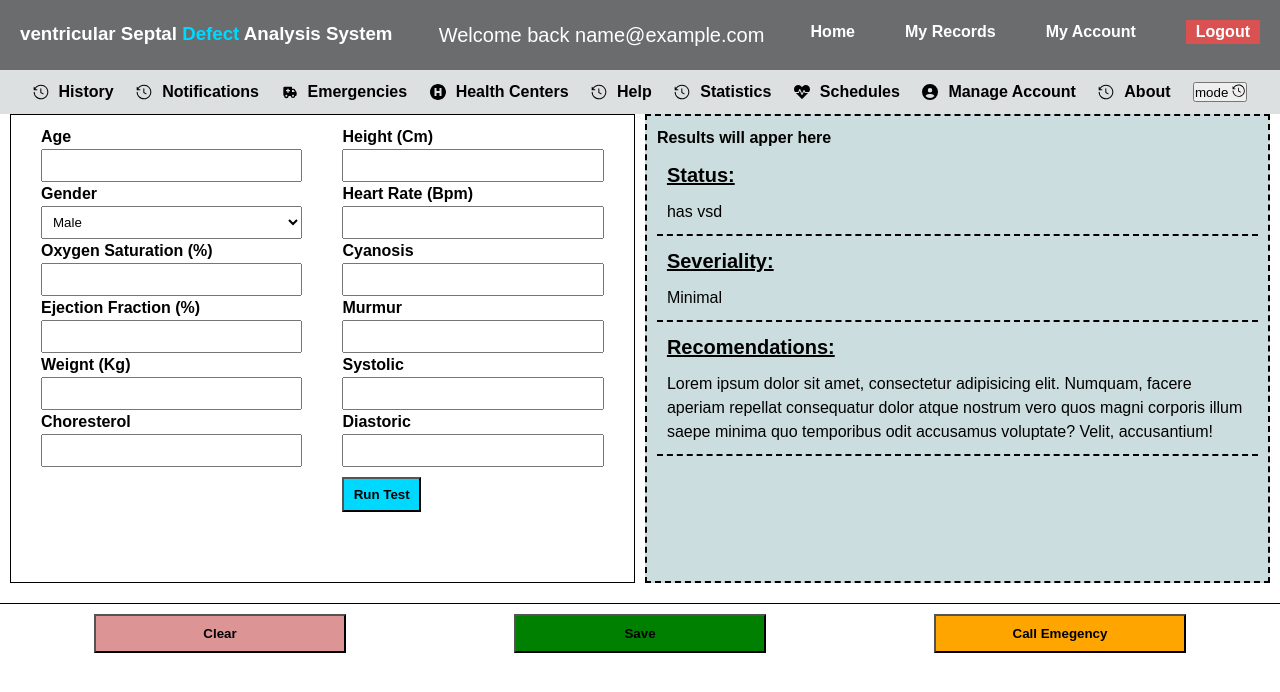
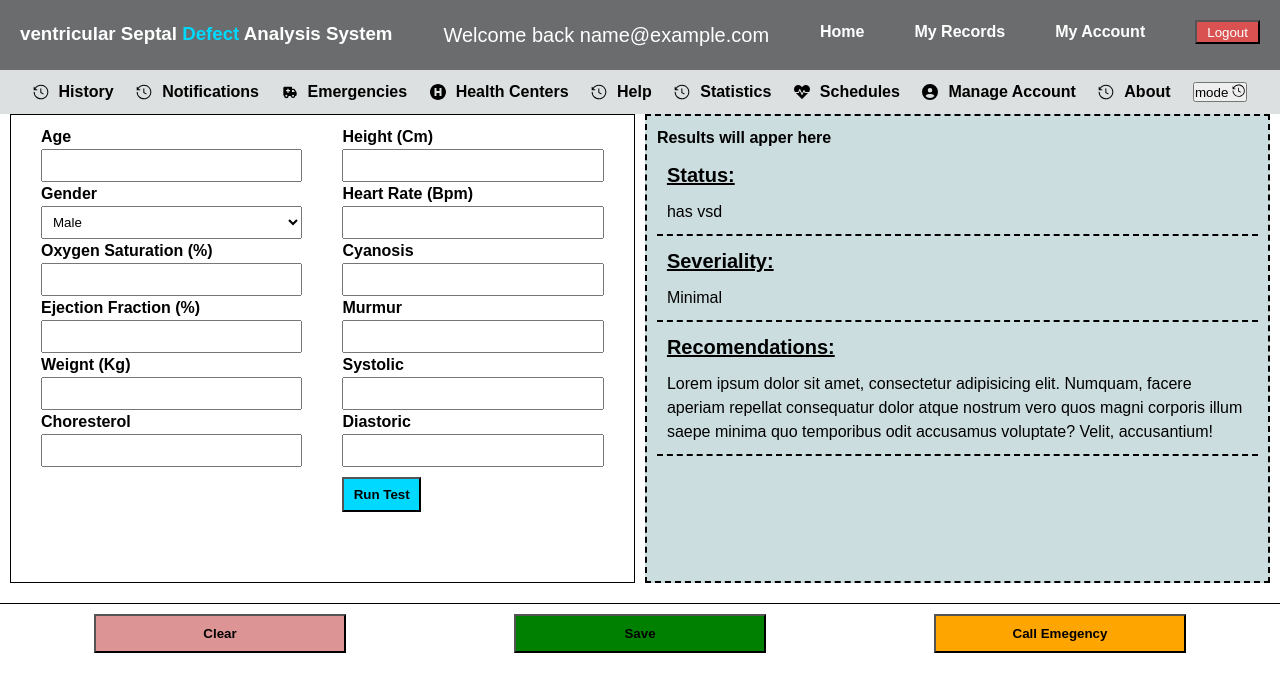
Before and after one commit to Viniek/VSD, a React (Vite) app in the folder client/: page / in a window 1280 px wide. Both pictures are taken after typing "name@example.com", "Sample123" into the empty fields and a click on the button "Login". Shown: the top 692 px of the page. Built offline with nearby package versions, Linux system fonts and the light colour scheme.

Commit message:
handle logout

```diff
--- a/client/src/App.jsx
+++ b/client/src/App.jsx
@@ -1,7 +1,7 @@
-import React, { Children }  from 'react'
+import React from 'react'
 import { useState, useEffect } from 'react';
 import '../Globals.css'
-import { BrowserRouter, Routes, Route,Navigate, useNavigate } from "react-router-dom";
+import { BrowserRouter, Routes, Route} from "react-router-dom";
 import Header from './Components/Header/Header';
 import Records from './Pages/Records/Records';
 import Profile from './Pages/Profile/Profile';
@@ -25,7 +25,7 @@ function App() {
   const [isUser,setisUser]= useState(false)
 
 useEffect(()=>{
-  if(user){setisUser(true)}
+  if(user){setisUser(true)} else(setisUser(false))
 },[user])
 
   return (
@@ -34,14 +34,15 @@ useEffect(()=>{
   {isUser && <Dashboard/> }
 
   <Routes>
-
+  <><Route path="/" element={<Login />} /></>
+{isUser ?
  <>
 
  <Route path="/Home" element={<Home />} />
  <Route path="/Records" element={<Records />} />
  <Route path="/Profile" element={<Profile />} />
  <Route path="/Signup" element={<Signup/>} />
- <Route path="/" element={<Login />} />
+
  <Route path="/About" element={<About />} />
  <Route path="/Schedules" element={<Schedules />} />
  <Route path="/Statistics" element={<Statistics />} />
@@ -51,6 +52,10 @@ useEffect(()=>{
  <Route path="Notifications/" element={<Notifications />} />
  <Route path="/History" element={<History />} />
  </>
+
+:<><Route path="/" element={<Login />} /></>
+}
+
 
 
   </Routes>
--- a/client/src/Components/Header/Header.jsx
+++ b/client/src/Components/Header/Header.jsx
@@ -5,19 +5,24 @@ import useUserStore from '../../../Store/userStore';
 import './Header.css'
 import { useNavigate} from 'react-router-dom'
 import { FaCircleUser } from "react-icons/fa6";
+import Login from '../../Pages/Login/Login';
 import {useEffect } from 'react'
 function Header(icon) {
+  const changeUserInformation = useUserStore( (state) => state.changeUserInformation );
   const navigate = useNavigate()
-  const clearuser = useUserStore((state)=>state.clearUserInformation)
+  const clearUser = useUserStore((state)=>state.clearUserInformation)
   const user = useUserStore((state)=>state.user)
 
 
 
-const handleLogout = ()=>{
+  const handleLogout = () => {
+    changeUserInformation(null);
+    clearUser();
+    navigate("/");
+  };
 
-    clearuser()
-    // navigate("/Login")
-  }
+  const isLoginPage = location.pathname === "/Login";
+
 
 
 
@@ -41,7 +46,7 @@ console.log(labelss);
         <li><Link to={'/Home'}>Home</Link></li>
         <li><Link to={'/Records'}>My Records</Link></li>
         <li><Link to={'/Profile'}>my account</Link></li>
-        <li  className='logout-btn' onClick={handleLogout}><Link to={'/Home'}>Logout</Link></li>
+        <button  className='logout-btn' onClick={handleLogout}>Logout</button>
 
         </ul>
 </nav>
```
Also changed, not shown: client/src/Pages/Login/Login.jsx (line endings or trailing spaces).
